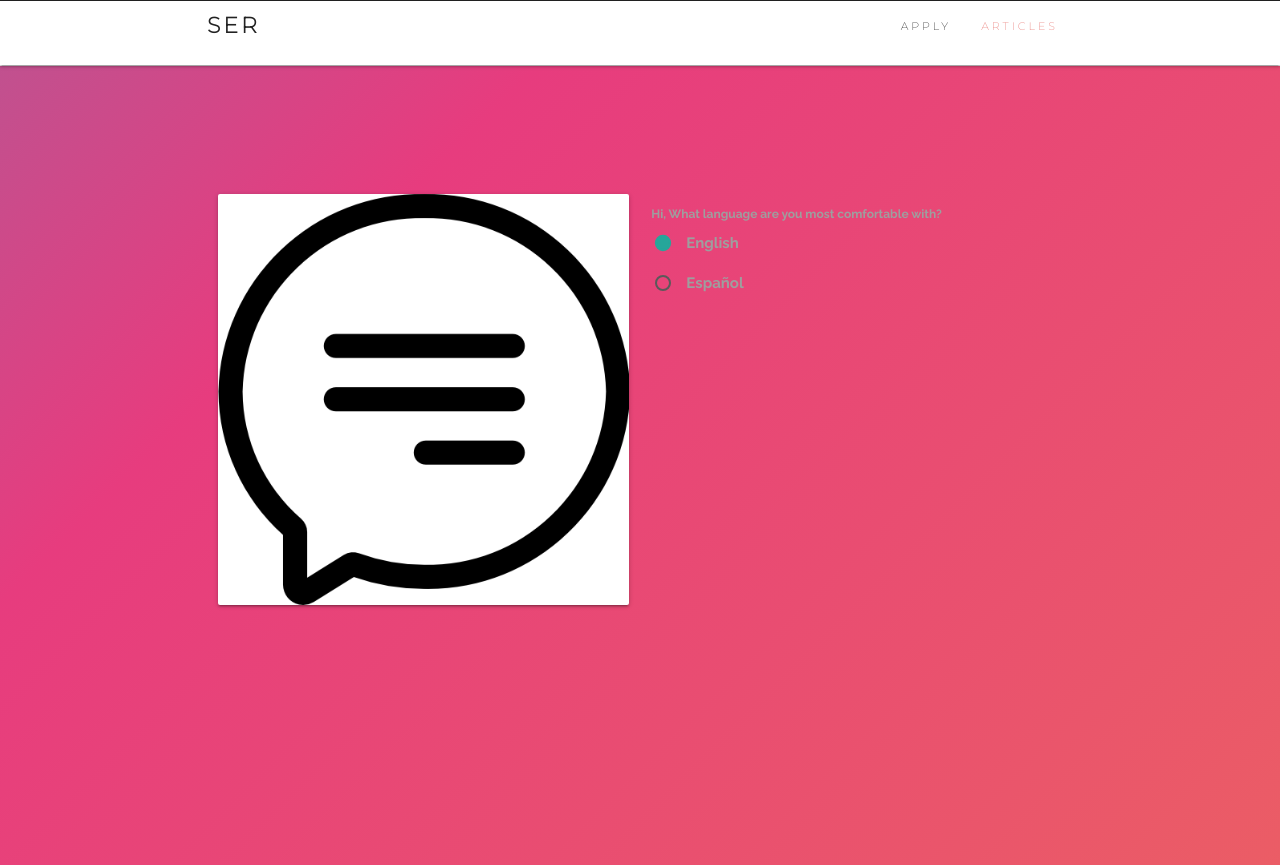
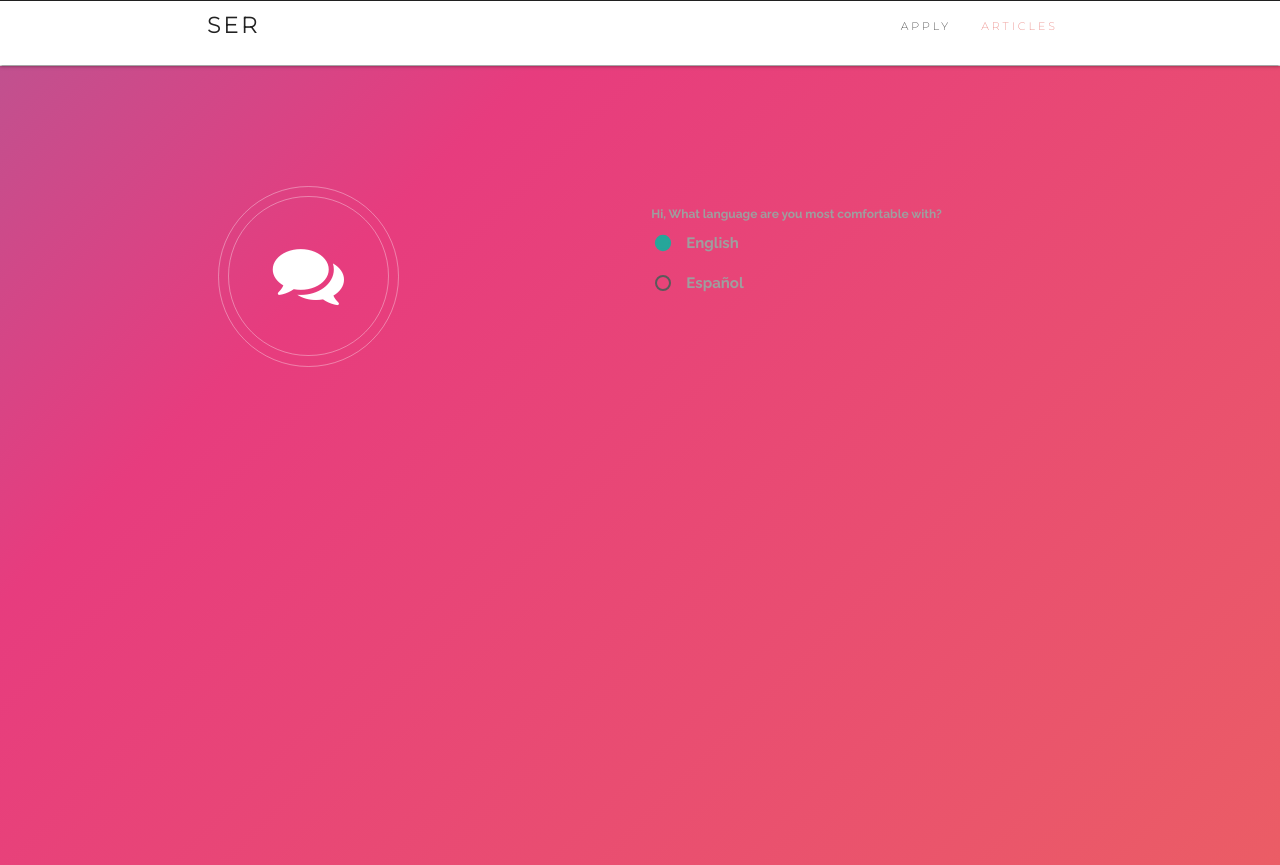
Before and after one commit to dallas2018/team-15, a PHP site: page /index.html in a window 1280 px wide. Shown: the part 799-1664 px from the top of the page. Run offline with PHP 8.4, Linux system fonts and the light colour scheme.

Commit message:
added icon

```diff
--- a/assets/css/style.css
+++ b/assets/css/style.css
@@ -7,6 +7,134 @@
  * Copyright 2015 Script Eden
  * Licensed under MIT
 */
+
+	.icon {
+		text-decoration: none;
+		-moz-transition: background-color 0.2s ease-in-out, color 0.2s ease-in-out;
+		-webkit-transition: background-color 0.2s ease-in-out, color 0.2s ease-in-out;
+		-ms-transition: background-color 0.2s ease-in-out, color 0.2s ease-in-out;
+		transition: background-color 0.2s ease-in-out, color 0.2s ease-in-out;
+		border-bottom: none;
+		position: relative;
+	}
+
+		.icon:before {
+			-moz-osx-font-smoothing: grayscale;
+			-webkit-font-smoothing: antialiased;
+			font-family: FontAwesome;
+			font-style: normal;
+			font-weight: normal;
+			text-transform: none !important;
+		}
+
+		.icon > .label {
+			display: none;
+		}
+
+		.icon.major {
+			border: solid 1.5px;
+			display: inline-block;
+			border-radius: 100%;
+			padding: 0.65em;
+			margin: 0 0 2em 0;
+			cursor: default;
+		}
+
+			.icon.major:before {
+				display: inline-block;
+				font-size: 6.25rem;
+				width: 2.25em;
+				height: 2.25em;
+				line-height: 2.2em;
+				border-radius: 100%;
+				border: solid 1px;
+				text-align: center;
+			}
+
+		.icon.alt {
+			display: inline-block;
+			border: solid 1px;
+			border-radius: 100%;
+		}
+
+			.icon.alt:before {
+				display: block;
+				font-size: 1.25em;
+				width: 2em;
+				height: 2em;
+				text-align: center;
+				line-height: 2em;
+			}
+
+		.icon.style1 {
+			color: #ffffff;
+		}
+
+		.icon.style2 {
+			color: #c79cc8;
+		}
+
+		.icon.style3 {
+			color: #a89cc8;
+		}
+
+		.icon.style4 {
+			color: #9bb2e1;
+		}
+
+		.icon.style5 {
+			color: #8cc9f0;
+		}
+
+		@media screen and (max-width: 1680px) {
+
+			.icon.major:before {
+				font-size: 5.5rem;
+			}
+
+		}
+
+		@media screen and (max-width: 1280px) {
+
+			.icon.major:before {
+				font-size: 4.75rem;
+			}
+
+		}
+
+		@media screen and (max-width: 736px) {
+
+			.icon.major {
+				margin: 0 0 1.5em 0;
+				padding: 0.35em;
+			}
+
+				.icon.major:before {
+					font-size: 3.5rem;
+				}
+
+		}
+
+	.icon.major {
+		border-color: rgba(255, 255, 255, 0.35);
+	}
+
+	.icon.major:before {
+		border-color: rgba(255, 255, 255, 0.35);
+	}
+
+	.icon.alt {
+		border-color: rgba(255, 255, 255, 0.35);
+		color: #ffffff;
+	}
+
+	.icon.alt:hover {
+			background-color: rgba(255, 255, 255, 0.075);
+	}
+
+	.icon.alt:active {
+		background-color: rgba(255, 255, 255, 0.2);
+	}
 
 body {
 	font: 300 14px/1.8 'Raleway', sans-serif;
@@ -390,9 +518,7 @@ textarea.form-control {
 
 .formAll{
 	height: 100vh;
-
-
-	color: #fff;
+	color: #ffffff;
 	background: linear-gradient(-45deg, #EE7752, #E73C7E, #23A6D5, #23D5AB);
 	background-size: 400% 400%;
 	-webkit-animation: Gradient 15s ease infinite;
--- a/index.html
+++ b/index.html
@@ -85,12 +85,13 @@
 			<div class="row">
 
 				<div class="col s12 m12 l6">
-              <div class="card">
-                <div class="card-image">
+              <!-- <div class="card"> -->
+                <!-- <div class="card-image">
                   <img src="assets/img/021-chat.png">
-                </div>
+                </div> -->
+                <span class="icon major style1 fa-comments"></span>
 							</div>
-						</div>
+						<!-- </div> -->
 
 				<!-- area -->
           <div class="input-field col l6 m6 s12">
```
